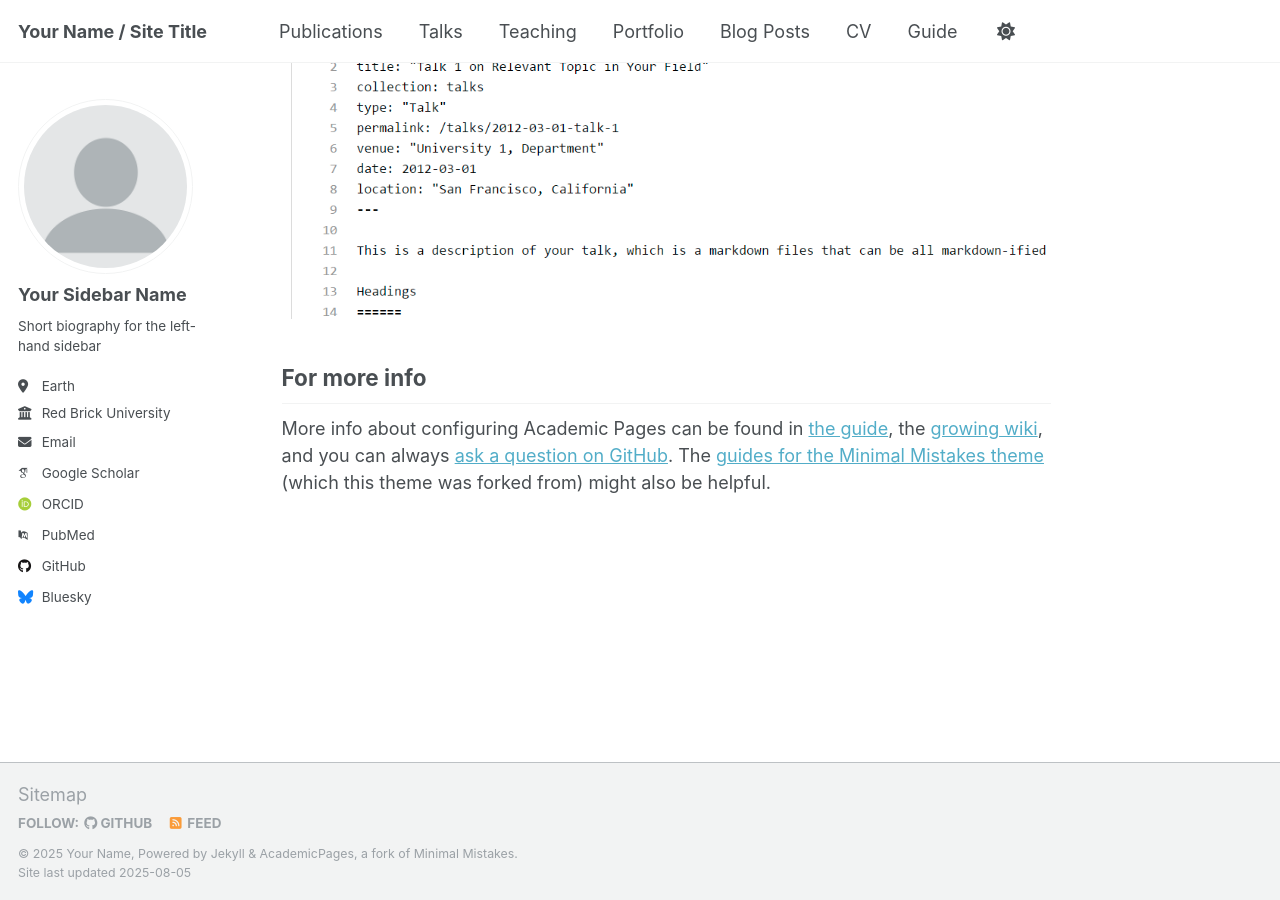
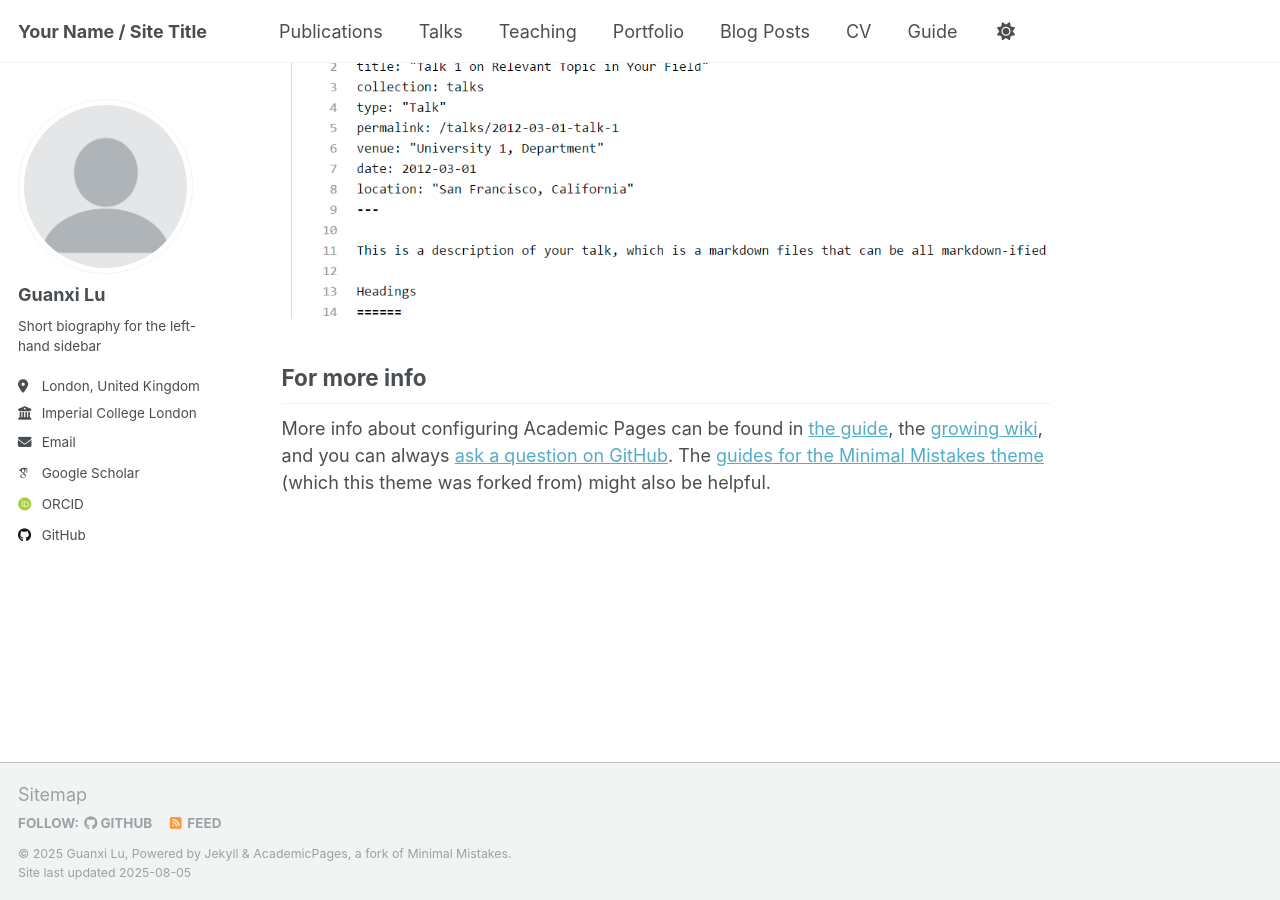
Before and after one commit to lgxi24/lgxi24.github.io, a Jekyll site: the page built from _pages/about.md, in a window 1280 px wide and 900 px high, scrolled down 2880 px. Built offline with Jekyll 4.4.1, drawn with Linux system fonts in a browser that asks for light colours; some web fonts are replaced; a script that is not in the unit is left out.

Commit message:
update basic information

```diff
--- a/_config.yml
+++ b/_config.yml
@@ -11,7 +11,7 @@ locale                   : "en-US"
 site_theme               : "default"
 title                    : "Your Name / Site Title"
 title_separator          : "-"
-name                     : &name "Your Name"
+name                     : &name "Guanxi Lu"
 description              : &description "personal description"
 url                      : https://academicpages.github.io # the base hostname & protocol for your site e.g. "https://[your GitHub username].github.io" or if you already have some other page hosted on Github then use "https://[your GitHub username].github.io/[Your Repo Name]"
 baseurl                  : "" # the subpath of your site, e.g. "/blog"
@@ -23,23 +23,23 @@ repository               : "academicpages/academicpages.github.io"
 author:
   # Biographic information
   avatar           : "profile.png"
-  name             : "Your Sidebar Name"
+  name             : "Guanxi Lu"
   pronouns         : # example: "she/her"
   bio              : "Short biography for the left-hand sidebar"
-  location         : "Earth"
-  employer         : "Red Brick University"
+  location         : "London, United Kingdom"
+  employer         : "Imperial College London"
   uri              : # URL
-  email            : "none@example.org"
+  email            : "guanxi.lu22@imperial.ac.uk"
 
   # Academic websites
   academia         : # URL
   arxiv            : # URL - Update with the correct link to your profile
-  googlescholar    : "https://scholar.google.com/citations?user=PS_CX0AAAAAJ"
+  googlescholar    : "https://scholar.google.com/citations?user=7G4CFD8AAAAJ"
   inspire-hep      : # URL
   impactstory      : # URL
-  orcid            : "http://orcid.org/yourorcidurl"
+  orcid            : "https://orcid.org/0009-0008-2848-8913"
   semantic         : # URL
-  pubmed           : "https://www.ncbi.nlm.nih.gov/pubmed/?term=john+snow"
+  pubmed           : # "https://www.ncbi.nlm.nih.gov/pubmed/?term=john+snow"
   researchgate     : # URL
   scopus           : # URL
 
@@ -47,13 +47,13 @@ author:
   bitbucket        : # Username - Update with your username on the site
   codepen          : # Username
   dribbble         : # Username
-  github           : "academicpages"
+  github           : "lgxi24"
   kaggle           : # Username
   stackoverflow    : # User number or user number and name (i.e., use "1" or "1/jeff-atwood")
 
   # Social media
   artstation       : # Username
-  bluesky          : "bsky.app" # Replace this with you Bluesky username
+  bluesky          : # "bsky.app" # Replace this with you Bluesky username
   facebook         : # Username
   flickr           : # Username
   foursquare       : # Username
```
